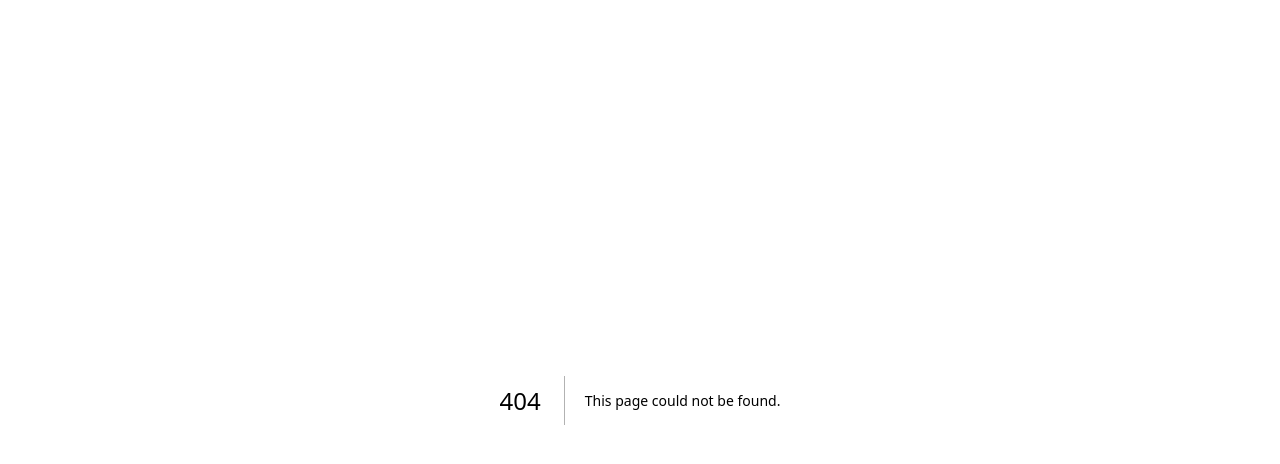
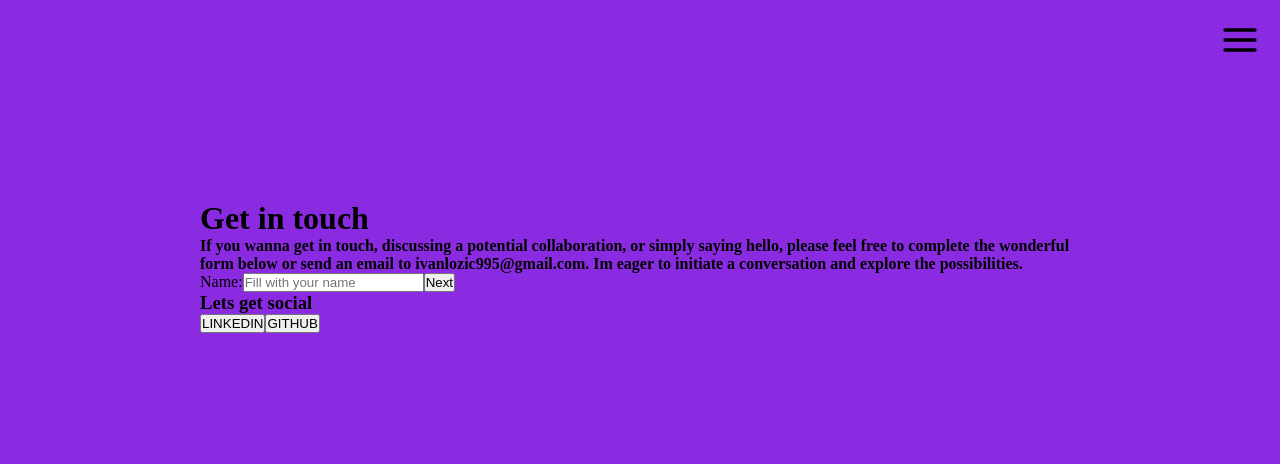
Before and after one commit to ivanlozic/portfolio-next.js, a Next.js app: page /contactPage in a window 1280 px wide. Before the commit this address had no page. Shown: the top 464 px of the page. Built offline with nearby package versions, Linux system fonts and the light colour scheme.

Commit message:
contact page

```diff
--- /dev/null
+++ b/src/components/menu/Menu.tsx
@@ -0,0 +1,50 @@
+import { FiMenu, FiX } from 'react-icons/fi'
+import Link from 'next/link'
+import styles from '@/styles/Home.module.css'
+
+type MenuProps = {
+  isMenuOpen: boolean
+  toggleMenu: () => void
+}
+
+export default function Menu({
+  isMenuOpen,
+  toggleMenu,
+}: MenuProps) {
+  const iconSize = {
+    height: '40px',
+    width: '40px'
+  }
+
+  return (
+    <div className={styles.container}>
+      <div className={styles.content}>
+        <button className={styles.menuButton} onClick={toggleMenu}>
+          {isMenuOpen ? (
+            <FiX style={iconSize} />
+          ) : (
+            <FiMenu style={{ ...iconSize, color: 'black' }} />
+          )}
+        </button>
+        {isMenuOpen && (
+          <div className={styles.overlay}>
+            <ul className={styles.menu}>
+              <li>
+                <a href='/'>Home</a>
+              </li>
+              <li>
+                <a href='#'>About</a>
+              </li>
+              <li>
+                <a href='#'>Skills</a>
+              </li>
+              <li>
+                <Link href='/contactPage'>Contact</Link>
+              </li>
+            </ul>
+          </div>
+        )}
+      </div>
+    </div>
+  )
+}
--- /dev/null
+++ b/src/hooks/useMenu.tsx
@@ -0,0 +1,11 @@
+import { useState } from 'react';
+
+export default function useMenu() {
+  const [isMenuOpen, setMenuOpen] = useState(false);
+
+  const toggleMenu = () => {
+    setMenuOpen((prevState) => !prevState);
+  };
+
+  return { isMenuOpen, toggleMenu };
+}
--- a/src/pages/_app.tsx
+++ b/src/pages/_app.tsx
@@ -1,4 +1,6 @@
 import '@/styles/globals.css'
+import '@/styles/styles.scss'
+
 import type { AppProps } from 'next/app'
 
 export default function App({ Component, pageProps }: AppProps) {
--- /dev/null
+++ b/src/pages/contactPage/index.tsx
@@ -0,0 +1,118 @@
+import Menu from '@/components/menu/Menu'
+import useMenu from '@/hooks/useMenu'
+import { useState } from 'react'
+
+const ContactPage = () => {
+  const [name, setName] = useState('')
+  const [email, setEmail] = useState('')
+  const [message, setMessage] = useState('')
+  const [currentStep, setCurrentStep] = useState(0)
+
+
+  const { isMenuOpen, toggleMenu } = useMenu();
+
+
+
+  const handleNameChange = (event: React.ChangeEvent<HTMLInputElement>) => {
+    setName(event.target.value)
+  }
+
+  const handleEmailChange = (event: React.ChangeEvent<HTMLInputElement>) => {
+    setEmail(event.target.value)
+  }
+
+  const handleMessageChange = (
+    event: React.ChangeEvent<HTMLTextAreaElement>
+  ) => {
+    setMessage(event.target.value)
+  }
+
+  const handleNext = () => {
+    setCurrentStep((prevStep) => prevStep + 1)
+  }
+
+  const handleSubmit = (event: React.FormEvent<HTMLFormElement>) => {
+    event.preventDefault()
+
+    const formData = {
+      name,
+      email,
+      message
+    }
+
+    console.log(formData)
+
+    setName('')
+    setEmail('')
+    setMessage('')
+    setCurrentStep(0)
+  }
+
+  return (
+    <div className='main'>
+      <Menu isMenuOpen={isMenuOpen} toggleMenu={toggleMenu} />
+
+      <h1> Get in touch</h1>
+      <h4>
+        If you wanna get in touch, discussing a potential collaboration, or
+        simply saying hello, please feel free to complete the wonderful form
+        below or send an email to ivanlozic995@gmail.com. Im eager to initiate a
+        conversation and explore the possibilities.
+      </h4>
+
+      <div>
+        <p>{name}</p>
+        <p>{email}</p>
+      </div>
+
+      {currentStep === 0 && (
+        <form onSubmit={handleNext}>
+          <label>
+            Name:
+            <input
+              type='text'
+              value={name}
+              placeholder='Fill with your name'
+              onChange={handleNameChange}
+            />
+          </label>
+          <button type='submit'>Next</button>
+        </form>
+      )}
+      {currentStep === 1 && (
+        <form onSubmit={handleNext}>
+          <label>
+            Email:
+            <input
+              type='email'
+              value={email}
+              placeholder='Fill with your email'
+              onChange={handleEmailChange}
+            />
+          </label>
+          <button type='submit'>Next</button>
+        </form>
+      )}
+      {currentStep === 2 && (
+        <form onSubmit={handleSubmit}>
+          <label>
+            Message:
+            <textarea
+              value={message}
+              placeholder='Write your message'
+              onChange={handleMessageChange}
+            />
+          </label>
+          <button type='submit'>Submit your message</button>
+        </form>
+      )}
+      <h3>Lets get social</h3>
+      <div>
+        <button>LINKEDIN</button>
+        <button>GITHUB</button>
+      </div>
+    </div>
+  )
+}
+
+export default ContactPage
--- /dev/null
+++ b/src/styles/pages/__pages-dir.scss
@@ -0,0 +1 @@
+@import 'contactPage';
--- /dev/null
+++ b/src/styles/pages/contactPage.scss
@@ -0,0 +1,8 @@
+.main {
+    background-color: blueviolet;
+    height: 100vh;
+    padding: 200px;
+
+
+
+}
--- /dev/null
+++ b/src/styles/styles.scss
@@ -0,0 +1,4 @@
+@charset "utf-8";
+
+@import "components/__components-dir";
+@import "pages/__pages-dir";
```
Also changed, not shown: src/pages/index.tsx (+13 -50 lines), src/components/navbar/Navbar.tsx (renamed from src/components/Navbar.tsx), src/styles/components/__components-dir.scss (added).
